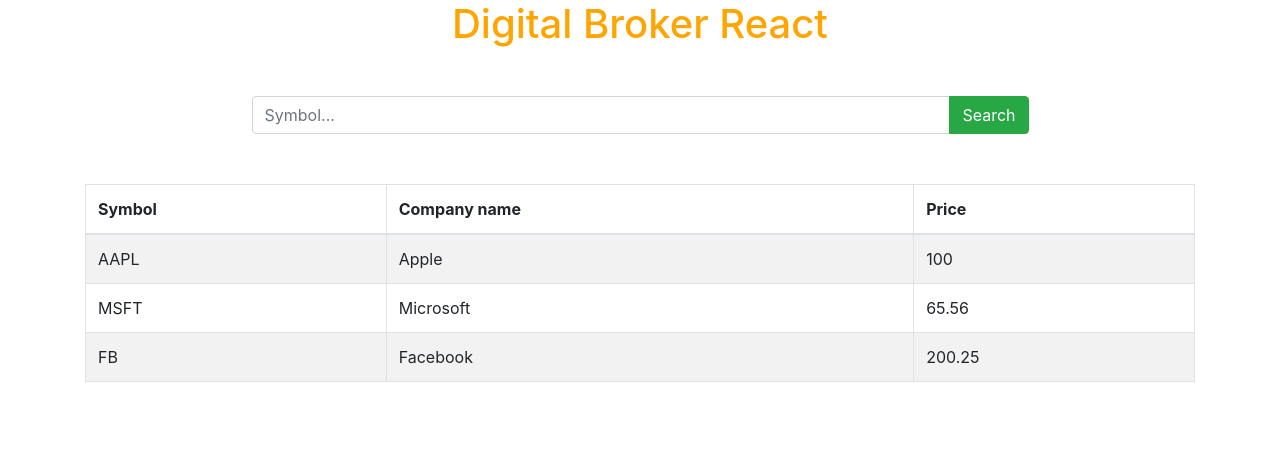
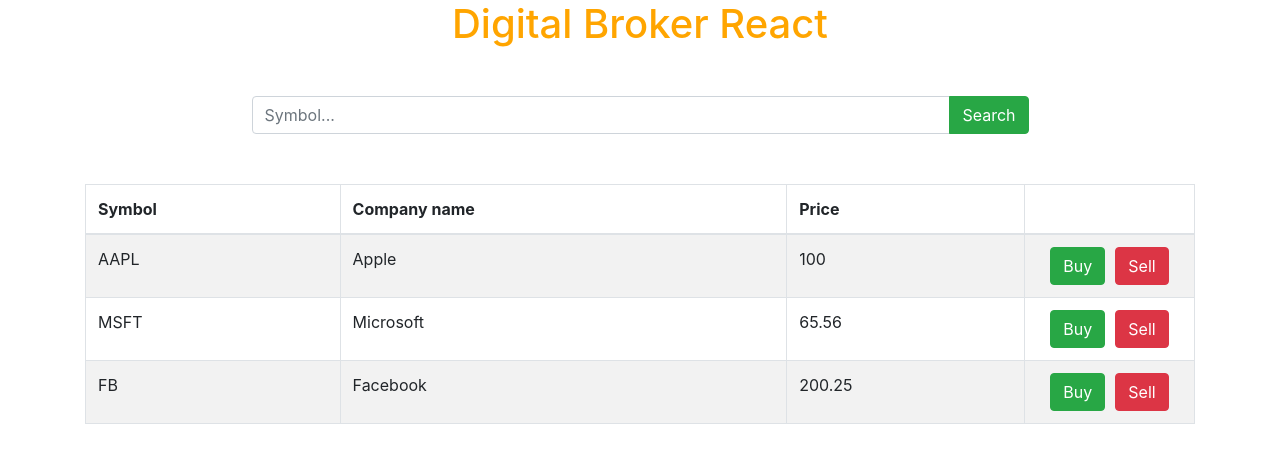
Before and after one commit to LukasMomot/Digital-Broker-React, a React (Create React App) app: page / in a window 1280 px wide. Shown: the top 462 px of the page. Built offline with nearby package versions, Linux system fonts and the light colour scheme.

Commit message:
Add buy and sell buttons to table

```diff
--- a/src/stocks-search/stock-list/StockList.module.scss
+++ b/src/stocks-search/stock-list/StockList.module.scss
@@ -1,3 +1,11 @@
 .stockTable {
   margin-top: 50px;
 }
+
+.bsButtons {
+  text-align: center;
+  width: 170px;
+  button:last-child {
+    margin-left: 10px;
+  }
+}
--- a/src/stocks-search/stock-list/StockList.tsx
+++ b/src/stocks-search/stock-list/StockList.tsx
@@ -1,6 +1,6 @@
 import * as React from "react";
 import { StockPrice } from "../../businessLogic/stockPrice";
-import { Table } from "react-bootstrap";
+import { Table, Button } from "react-bootstrap";
 import styles from "./StockList.module.scss";
 
 interface IStockListProps {
@@ -8,13 +8,25 @@
 }
 
 const StockList: React.FC<IStockListProps> = (props) => {
+  const buy = (symbol: string) => console.log(`Buying stock ${symbol}`);
+  const sell = (symbol: string) => console.log(`Selling stock ${symbol}`);
+
   const stockItems = props.items.map((stock) => (
     <tr key={stock.symbol}>
       <td>{stock.symbol}</td>
       <td>{stock.name}</td>
       <td>{stock.price}</td>
+      <td className={styles.bsButtons}>
+        <Button variant="success" onClick={() => buy(stock.symbol)}>
+          Buy
+        </Button>
+        <Button variant="danger" onClick={() => sell(stock.symbol)}>
+          Sell
+        </Button>
+      </td>
     </tr>
   ));
+
   return (
     <Table className={styles.stockTable} striped bordered hover>
       <thead>
@@ -22,6 +34,7 @@
           <th>Symbol</th>
           <th>Company name</th>
           <th>Price</th>
+          <th></th>
         </tr>
       </thead>
       <tbody>{stockItems}</tbody>
```
